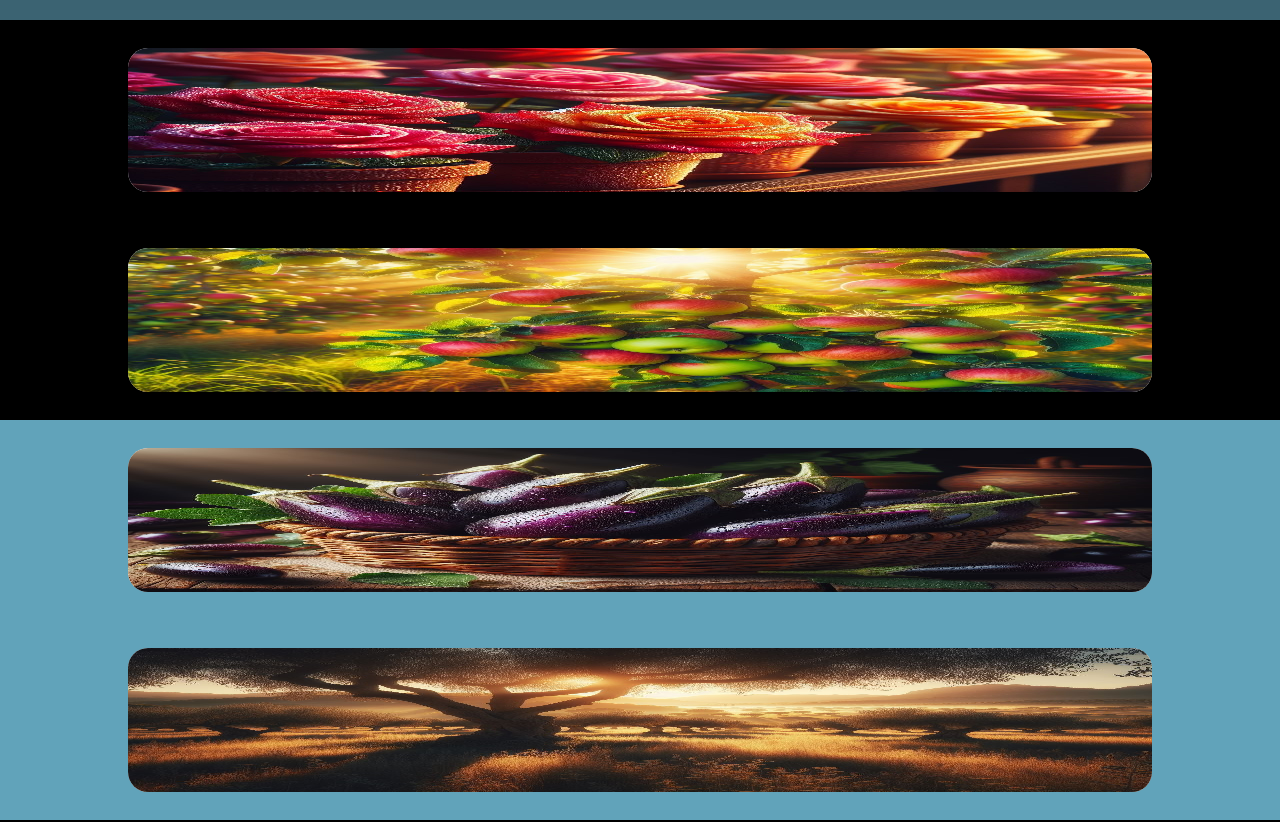
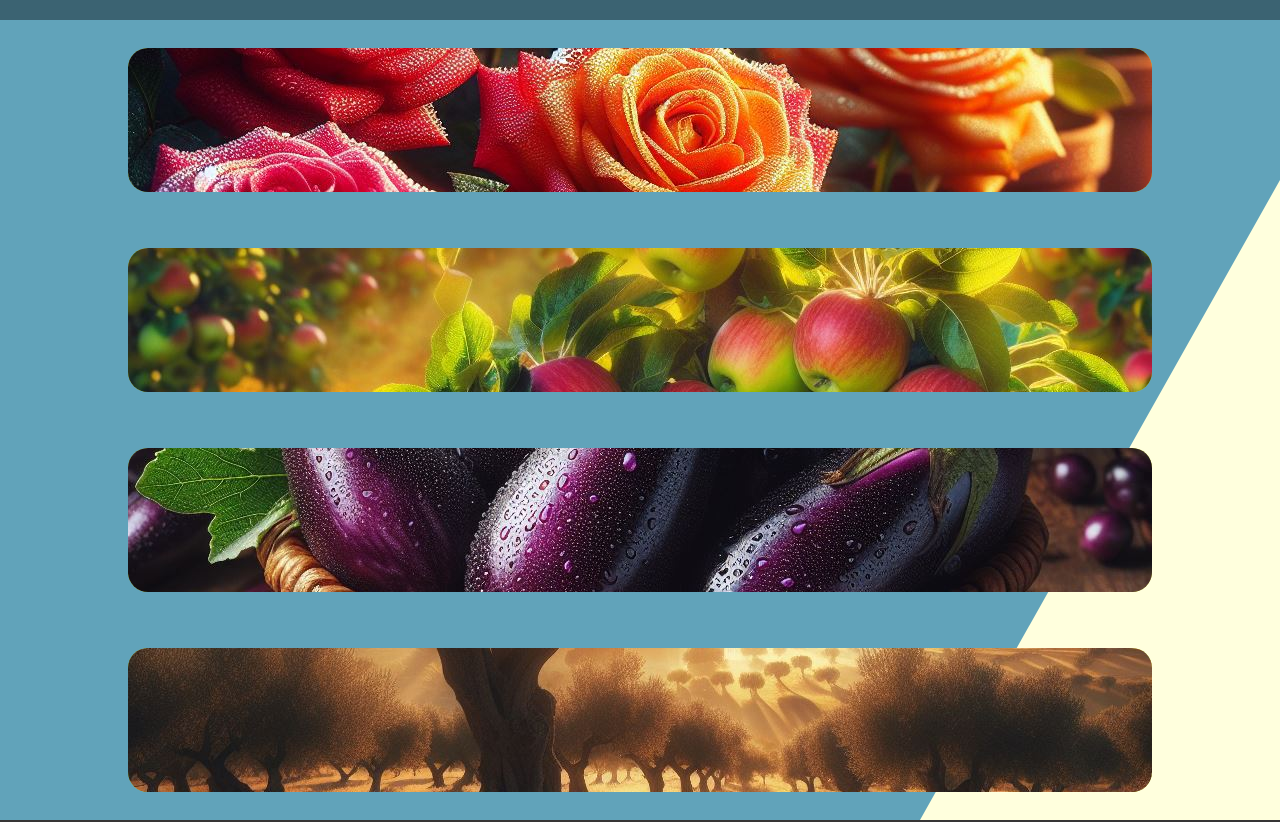
Before and after one commit to Mgilarmas/Farm-Project, a React (Vite) app: page / in a window 1280 px wide. Shown: the part 2220-3042 px from the top of the page. Built offline with nearby package versions, Linux system fonts and the light colour scheme; a web font is replaced by a local one.

Commit message:
Added backgroun to SeedsTypes, finished hover animation, RSS and added spheres

```diff
--- a/src/components/seeds-types/SeedsTypes.css
+++ b/src/components/seeds-types/SeedsTypes.css
@@ -5,42 +5,45 @@
   display: flex;
   flex-wrap: wrap;
   justify-content: center;
-  align-items: center;
+  overflow: hidden;
+  position: relative;
 }
 
 .seeds-types-top-triangle{
-  width: 100vw;
-  height: 50vh;
-  background-color: black;
+  width: 100%;
+  height: 0;
+  background-color: rgb(97, 163, 186);
+  border-bottom: 100vw solid transparent;
+  border-left: 90vh solid rgb(255, 255, 221);
   position: absolute;
 }
 
 .seeds-types-bottom-triangle{
   width: 100%;
-  height: 50vh;
-  background-color: black;
+  height: 0;
+  background-color: rgb(97, 163, 186);
+  border-top: 100vw solid transparent;
+  border-right: 90vh solid rgb(255, 255, 221);
   position: absolute;
+  bottom: 0;
+  z-index: 0;
 }
 
 .seeds-types-container-variety{
   width: 80%;
   height: 18%;
-  background-color: white;
+  background-color: rgb(210, 222, 50);
   border-radius: 20px;
   position: sticky;
+  align-self: center;
+  z-index: 1;
 }
 
 .seeds-types-container-seeds{
   width: 100%;
   height: 100%;
   border-radius: 20px;
-}
-
-.seeds-types-container-seeds img{
-  width: 100%;
-  height: 100%;
-  border-radius: 20px;
-  object-fit: fill;
+  display: flex;
 }
 
 .seeds-types-container-variety:hover .seeds-types-container-seeds{
@@ -49,3 +52,32 @@
   border-bottom-left-radius: 20px;
   transition: 1s;
 }
+
+.seeds-types-container-seeds img{
+  width: 100%;
+  height: 100%;
+  object-fit: cover;
+  border-radius: 20px;
+  z-index: 1;
+}
+
+.spheres{
+  width: 100%;
+  height: 100%;
+  border-radius: 20px;
+  position: absolute;
+  z-index: 0;
+  display: flex;
+  flex-wrap: wrap;
+  flex-direction: row;
+  justify-content: end;
+  align-items: center;
+}
+
+.spheres-seeds{
+  width: 12vw;
+  height: 5vh;
+  background-color: black;
+  border-radius: 100%;
+  margin-left: 4em;
+}
--- a/src/components/seeds-types/SeedsTypes.jsx
+++ b/src/components/seeds-types/SeedsTypes.jsx
@@ -3,30 +3,83 @@ import "./SeedsTypes.css"
 function SeedsTypes() {
   return (
     <>
-      <div className="seeds-types-top-triangle"></div>
       <div className="seeds-types-container">
+        <div className="seeds-types-top-triangle"></div>
         <div className="seeds-types-container-variety">
           <div className="seeds-types-container-seeds">
-            <img src="/images/roses.jpeg" alt="Roses" />
+            <img src="/images/roses.jpeg" alt="Rosas" />
+            <div className="spheres">
+              <div className="spheres-seeds">
+
+              </div>
+              <div className="spheres-seeds">
+
+              </div>
+              <div className="spheres-seeds">
+
+              </div>
+              <div className="spheres-seeds">
+
+              </div>
+              <div className="spheres-seeds">
+
+              </div>
+              <div className="spheres-seeds">
+
+              </div>
+            </div>
           </div>
         </div>
         <div className="seeds-types-container-variety">
           <div className="seeds-types-container-seeds">
-          <img src="/images/manzano.jpg" alt="Roses" />
+            <img src="/images/manzano.jpg" alt="Manzano" />
+            <div className="spheres">
+              <div className="spheres-seeds">
+
+              </div>
+              <div className="spheres-seeds">
+
+              </div>
+              <div className="spheres-seeds">
+
+              </div>
+              <div className="spheres-seeds">
+
+              </div>
+            </div>
           </div>
         </div>
         <div className="seeds-types-container-variety">
           <div className="seeds-types-container-seeds">
-          <img src="/images/berenjenas.jpg" alt="Roses" />
+            <img src="/images/berenjenas.jpg" alt="Berenjenas" />
+            <div className="spheres">
+              <div className="spheres-seeds">
+
+              </div>
+              <div className="spheres-seeds">
+
+              </div>
+            </div>
           </div>
         </div>
         <div className="seeds-types-container-variety">
           <div className="seeds-types-container-seeds">
-          <img src="/images/olive-tree.jpg" alt="Roses" />
+            <img src="/images/olive-tree.jpg" alt="Olivo" />
+            <div className="spheres">
+              <div className="spheres-seeds">
+
+              </div>
+              <div className="spheres-seeds">
+
+              </div>
+              <div className="spheres-seeds">
+
+              </div>
+            </div>
           </div>
         </div>
+        <div className="seeds-types-bottom-triangle"></div>
       </div>
-      <div className="seeds-types-bottom-triangle"></div>
     </>
   )
 }
```
Also changed, not shown: 1 other file (tests, documents, lock files or other folders).
